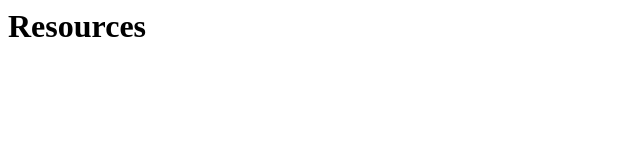
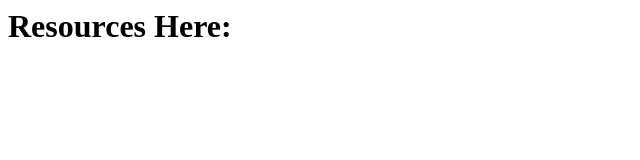
Before and after one commit to byte127x/byte127x.github.io, a plain HTML site: page Resources/index.html in a window 1280 px wide. Shown: the whole page, without its empty margins (0-640 px from the left). Drawn offline with Linux system fonts and the light colour scheme.

Commit message:
Update index.html for byte127x.github.io GitHub Pages

```diff
--- a/Resources/index.html
+++ b/Resources/index.html
@@ -1 +1 @@
-<h1>Resources<h1>
+<h1>Resources Here:<h1>
```
